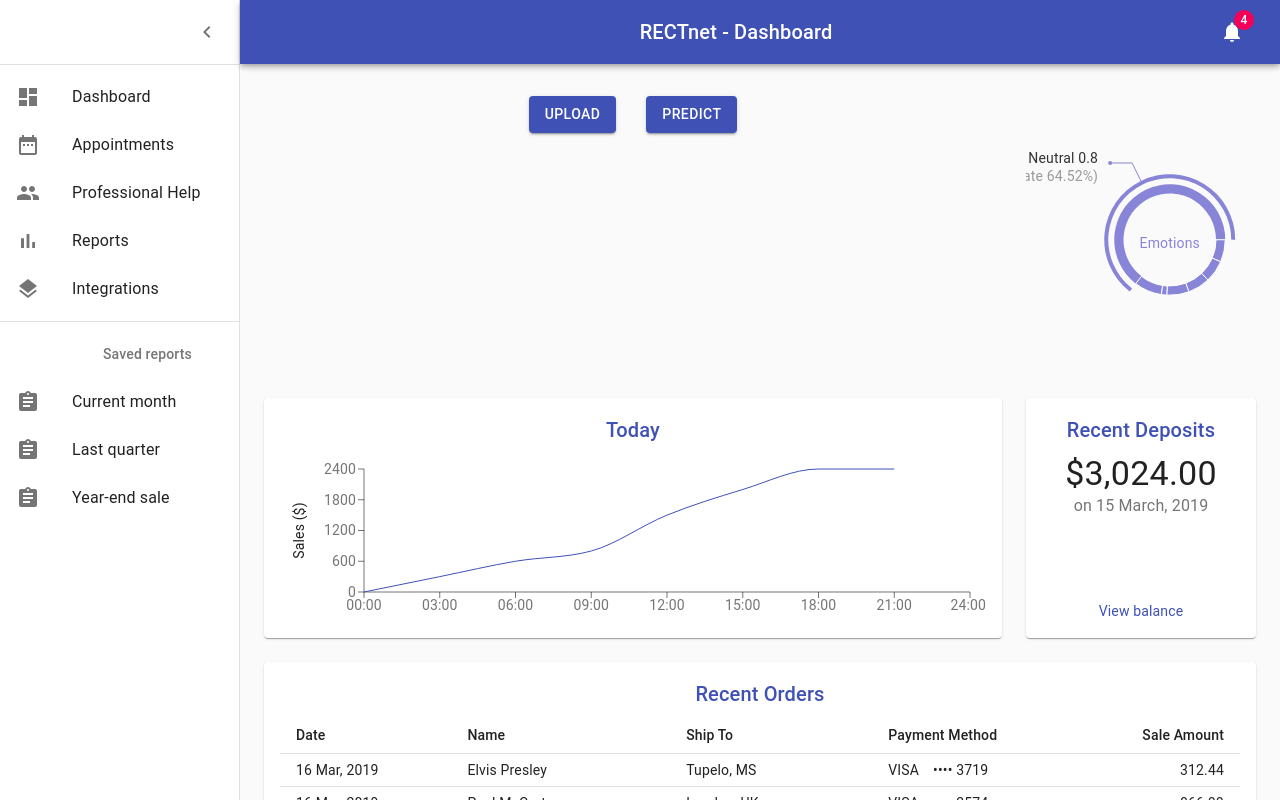
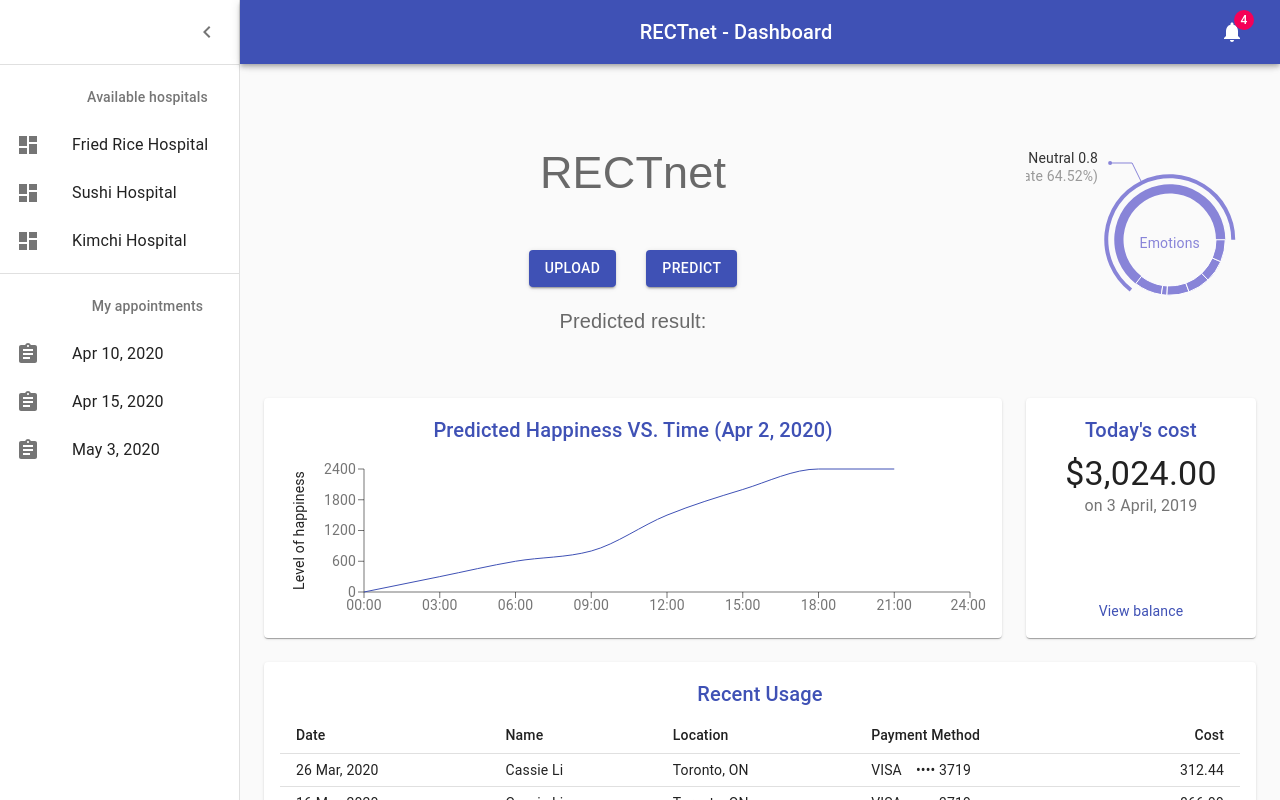
Before and after one commit to coder-tim/RECTnet-webapp, a React (Create React App) app in the folder frontend/: page / in a window 1280 px wide. Built offline with nearby package versions, Linux system fonts and the light colour scheme.

Commit message:
updated frontend content

```diff
--- a/frontend/src/components/Chart.js
+++ b/frontend/src/components/Chart.js
@@ -25,7 +25,7 @@ export default function Chart() {
 
   return (
     <React.Fragment>
-      <Title>Today</Title>
+      <Title>Predicted Happiness VS. Time (Apr 2, 2020)</Title>
       <ResponsiveContainer>
         <LineChart
           data={data}
@@ -43,7 +43,7 @@ export default function Chart() {
               position="left"
               style={{ textAnchor: 'middle', fill: theme.palette.text.primary }}
             >
-              Sales ($)
+              Level of happiness
             </Label>
           </YAxis>
           <Line type="monotone" dataKey="amount" stroke={theme.palette.primary.main} dot={false} />
--- a/frontend/src/components/Deposits.js
+++ b/frontend/src/components/Deposits.js
@@ -18,12 +18,12 @@ export default function Deposits() {
   const classes = useStyles();
   return (
     <React.Fragment>
-      <Title>Recent Deposits</Title>
+      <Title>Today's cost</Title>
       <Typography component="p" variant="h4">
         $3,024.00
       </Typography>
       <Typography color="textSecondary" className={classes.depositContext}>
-        on 15 March, 2019
+        on 3 April, 2019
       </Typography>
       <div>
         <Link color="primary" href="#" onClick={preventDefault}>
--- a/frontend/src/components/Main.js
+++ b/frontend/src/components/Main.js
@@ -30,16 +30,21 @@ class Main extends React.Component {
     this.state = {
       selectedFile: '',
       imagePreviewUrl: null,
-      modelPredictionText: ''
+      modelPredictionText: '',
+      pictures: []
     };
+
+    this.onDrop = this.onDrop.bind(this);
+  }
+
+
+  onDrop(pictureFiles, pictureDataURLs) {
+    this.setState({
+      pictures: this.state.pictures.concat(pictureFiles)
+    });
   }
 
   fileSelectedHandler = event => {
-    // console.log(event.target.files[0]);
-    //   this.setState({
-    //       selectedFile: event.target.files[0]
-    //   })
-
     event.preventDefault();
     let reader = new FileReader();
     let file = event.target.files[0]
@@ -50,13 +55,13 @@ class Main extends React.Component {
             imagePreviewUrl: reader.result
         })
     }
-
     reader.readAsDataURL(file);
   }
 
-  fileUploadHandler = (event) => {
+  predictHandler = (event) => {
 
-    if (this.state.selectedFile != '') {
+    // if (this.state.pictures.length !== 0) {
+      if (this.state.selectedFile !== '') {
       const fd = new FormData();
       fd.append('file',  this.state.selectedFile);
 
@@ -64,9 +69,16 @@ class Main extends React.Component {
         '/predict', {
             method: 'POST',
             body: fd
+            // body: this.state.pictures[0]
         })
-        .then(res => res.json())
-        .then(result => this.setState({modelPredictionText: result.class_name}))
+        .then((response) => {
+          return response.json();
+        })
+        .then((data) => {
+          console.log(data);
+        });
+
+        // .then(result => this.setState({modelPredictionText: result.class_name}))
       }
   }
 
@@ -92,21 +104,23 @@ class Main extends React.Component {
 
     return (
         <div className="Main">
-            {/* <p style={{fontFamily: 'sans-serif', fontSize: 45}}>RECTnet</p> */}
 
+            <p style={{fontFamily: 'sans-serif', fontSize: 45, color: '#696969'}}>RECTnet</p>
             <div>
-
-             <Button variant="contained" color="primary" component="label" style={{marginRight:30}}>
+              <Button variant="contained" color="primary" component="label" style={{marginRight:30}}>
                 Upload
                 <input type="file" onChange={this.fileSelectedHandler} style={{ display: "none" }}/>
               </Button>
 
-                {/* <input type="file" onChange={this.fileSelectedHandler}/> */}
-
-              <Button onClick={this.fileUploadHandler} variant="contained" color="primary" component="span">
+              <Button onClick={this.predictHandler} variant="contained" color="primary" component="span">
                 Predict
               </Button>
+             </div>
+
+             <div>
+                <p style={{fontFamily: 'sans-serif', fontSize: 20, color: '#696969'}}>Predicted result:    {this.state.modelPredictionText}</p>
             </div>
+
             {
               this.state.selectedFile === '' ||
               <Container maxWidth="lg">
--- a/frontend/src/components/Orders.js
+++ b/frontend/src/components/Orders.js
@@ -9,16 +9,16 @@ import TableRow from '@material-ui/core/TableRow';
 import Title from './Title';
 
 // Generate Order Data
-function createData(id, date, name, shipTo, paymentMethod, amount) {
-  return { id, date, name, shipTo, paymentMethod, amount };
+function createData(id, date, name, location, paymentMethod, amount) {
+  return { id, date, name, location, paymentMethod, amount };
 }
 
 const rows = [
-  createData(0, '16 Mar, 2019', 'Elvis Presley', 'Tupelo, MS', 'VISA ⠀•••• 3719', 312.44),
-  createData(1, '16 Mar, 2019', 'Paul McCartney', 'London, UK', 'VISA ⠀•••• 2574', 866.99),
-  createData(2, '16 Mar, 2019', 'Tom Scholz', 'Boston, MA', 'MC ⠀•••• 1253', 100.81),
-  createData(3, '16 Mar, 2019', 'Michael Jackson', 'Gary, IN', 'AMEX ⠀•••• 2000', 654.39),
-  createData(4, '15 Mar, 2019', 'Bruce Springsteen', 'Long Branch, NJ', 'VISA ⠀•••• 5919', 212.79),
+  createData(0, '26 Mar, 2020', 'Cassie Li', 'Toronto, ON', 'VISA ⠀•••• 3719', 312.44),
+  createData(1, '16 Mar, 2020', 'Cassie Li', 'Toronto, ON', 'VISA ⠀•••• 3719', 866.99),
+  createData(2, '16 Mar, 2020', 'Cassie Li', 'Toronto, ON', 'VISA ⠀•••• 3719', 100.81),
+  createData(3, '16 Mar, 2020', 'Cassie Li', 'Toronto, ON', 'VISA ⠀•••• 3719', 654.39),
+  createData(4, '15 Mar, 2020', 'Cassie Li', 'Toronto, ON', 'VISA ⠀•••• 3719', 212.79),
 ];
 
 function preventDefault(event) {
@@ -35,15 +35,15 @@ export default function Orders() {
   const classes = useStyles();
   return (
     <React.Fragment>
-      <Title>Recent Orders</Title>
+      <Title>Recent Usage</Title>
       <Table size="small">
         <TableHead>
           <TableRow>
             <TableCell>Date</TableCell>
             <TableCell>Name</TableCell>
-            <TableCell>Ship To</TableCell>
+            <TableCell>Location</TableCell>
             <TableCell>Payment Method</TableCell>
-            <TableCell align="right">Sale Amount</TableCell>
+            <TableCell align="right"> Cost </TableCell>
           </TableRow>
         </TableHead>
         <TableBody>
@@ -51,7 +51,7 @@ export default function Orders() {
             <TableRow key={row.id}>
               <TableCell>{row.date}</TableCell>
               <TableCell>{row.name}</TableCell>
-              <TableCell>{row.shipTo}</TableCell>
+              <TableCell>{row.location}</TableCell>
               <TableCell>{row.paymentMethod}</TableCell>
               <TableCell align="right">{row.amount}</TableCell>
             </TableRow>
@@ -59,9 +59,7 @@ export default function Orders() {
         </TableBody>
       </Table>
       <div className={classes.seeMore}>
-        <Link color="primary" href="#" onClick={preventDefault}>
-          See more orders
-        </Link>
+
       </div>
     </React.Fragment>
   );
--- a/frontend/src/components/listItems.js
+++ b/frontend/src/components/listItems.js
@@ -14,59 +14,49 @@ import { Button } from '@material-ui/core';
 
 export const mainListItems = (
   <div>
+    <ListSubheader inset>Available hospitals</ListSubheader>
     <ListItem button>
       <ListItemIcon>
         <DashboardIcon />
       </ListItemIcon>
-      <ListItemText primary="Dashboard" />
+      <ListItemText primary="Fried Rice Hospital" />
     </ListItem>
     <ListItem button>
       <ListItemIcon>
-        <DateRangeIcon />
+        <DashboardIcon />
       </ListItemIcon>
-      <ListItemText primary="Appointments" />
+      <ListItemText primary="Sushi Hospital" />
     </ListItem>
     <ListItem button>
       <ListItemIcon>
-        <PeopleIcon />
+        <DashboardIcon />
       </ListItemIcon>
-      <ListItemText primary="Professional Help" />
-    </ListItem>
-    <ListItem button>
-      <ListItemIcon>
-        <BarChartIcon />
-      </ListItemIcon>
-      <ListItemText primary="Reports" />
-    </ListItem>
-    <ListItem button>
-      <ListItemIcon>
-        <LayersIcon />
-      </ListItemIcon>
-      <ListItemText primary="Integrations" />
+      <ListItemText primary="Kimchi Hospital" />
     </ListItem>
   </div>
 );
 
 export const secondaryListItems = (
   <div>
-    <ListSubheader inset>Saved reports</ListSubheader>
+    <ListSubheader inset>My appointments</ListSubheader>
     <ListItem button>
       <ListItemIcon>
         <AssignmentIcon />
       </ListItemIcon>
-      <ListItemText primary="Current month" />
+      <ListItemText primary="Apr 10, 2020" />
     </ListItem>
     <ListItem button>
       <ListItemIcon>
         <AssignmentIcon />
       </ListItemIcon>
-      <ListItemText primary="Last quarter" />
+      <ListItemText primary="Apr 15, 2020" />
     </ListItem>
     <ListItem button>
       <ListItemIcon>
         <AssignmentIcon />
       </ListItemIcon>
-      <ListItemText primary="Year-end sale" />
+      <ListItemText primary="May 3, 2020" />
     </ListItem>
+
   </div>
 );
```
Also changed, not shown: 2 other files (tests, documents, lock files or other folders).
